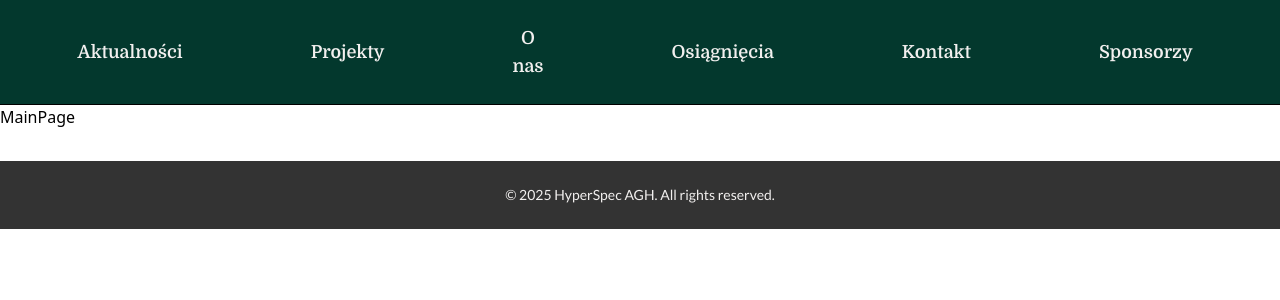
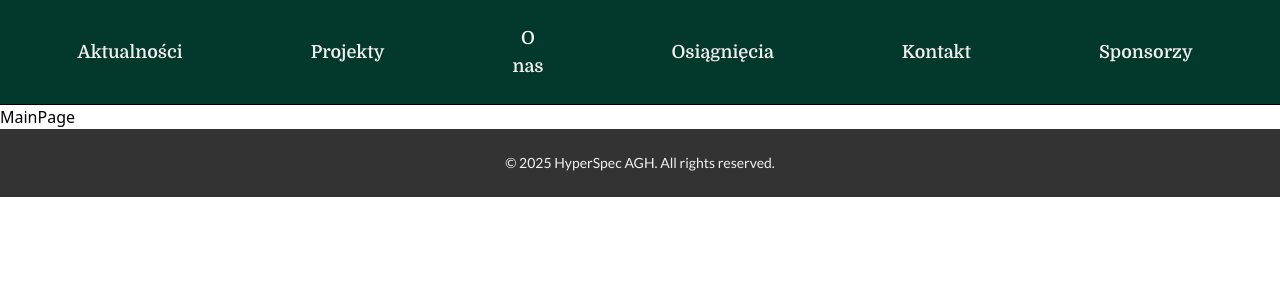
Before and after one commit to KNIGPHyperSpecAGH/webpage, a React (Vite) app: page /#/ in a window 1280 px wide. Shown: the top 300 px of the page. Built offline with nearby package versions, Linux system fonts and the light colour scheme.

Commit message:
fix footer to stay on the bottom of a page

```diff
--- a/src/components/Footer.tsx
+++ b/src/components/Footer.tsx
@@ -1,7 +1,7 @@
 import React from "react";
 
 const Footer: React.FC = () => (
-    <footer className="sticky bottom-0 bg-black text-white py-6 mt-8 w-full">
+    <footer className="bg-black text-white py-6  w-full">
         <div className="container mx-auto px-4 flex flex-col items-center space-y-4">
             <span className="text-sm font-text text-white">&copy; {new Date().getFullYear()} HyperSpec AGH. All rights reserved.</span>
         </div>
```
